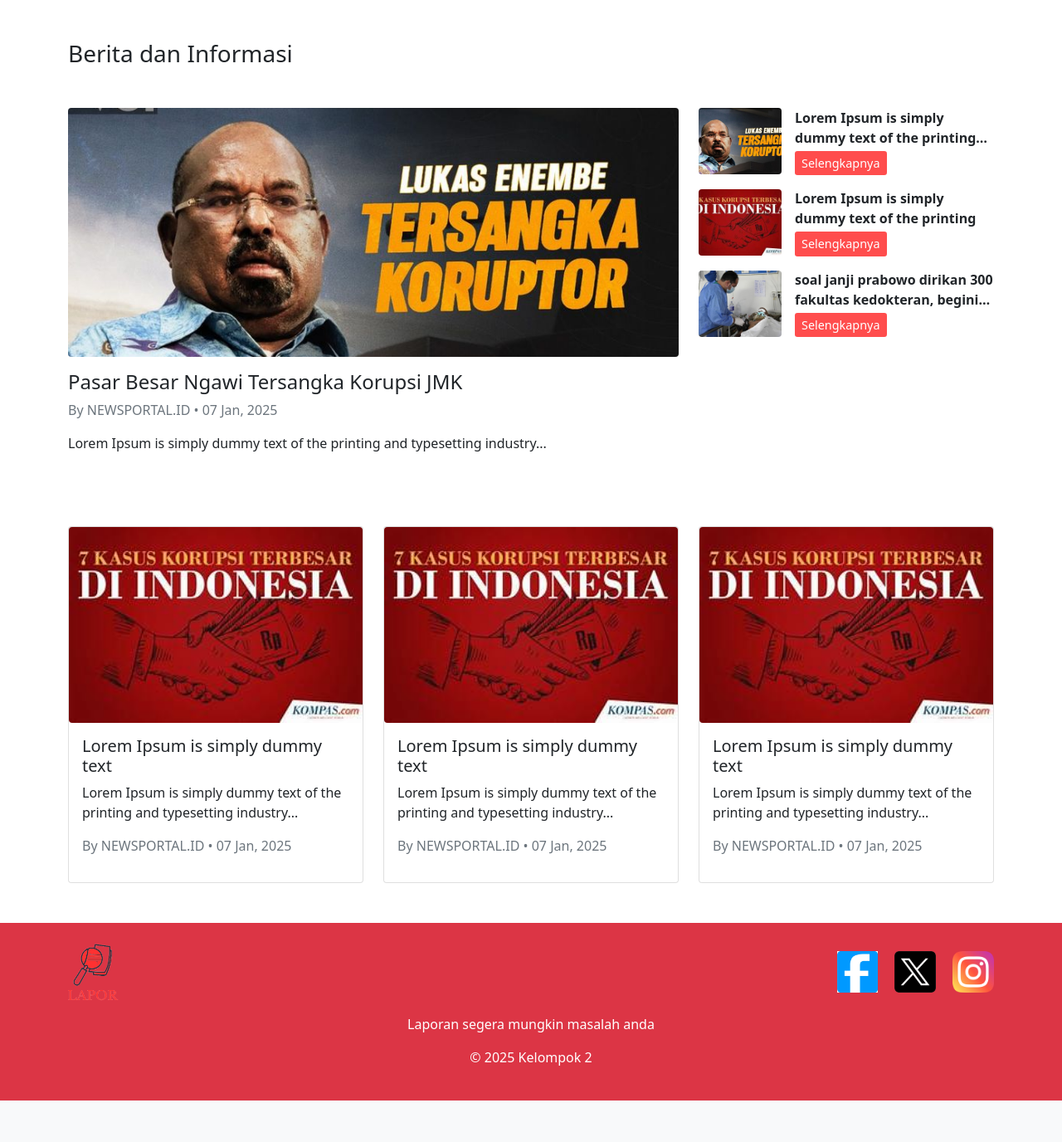
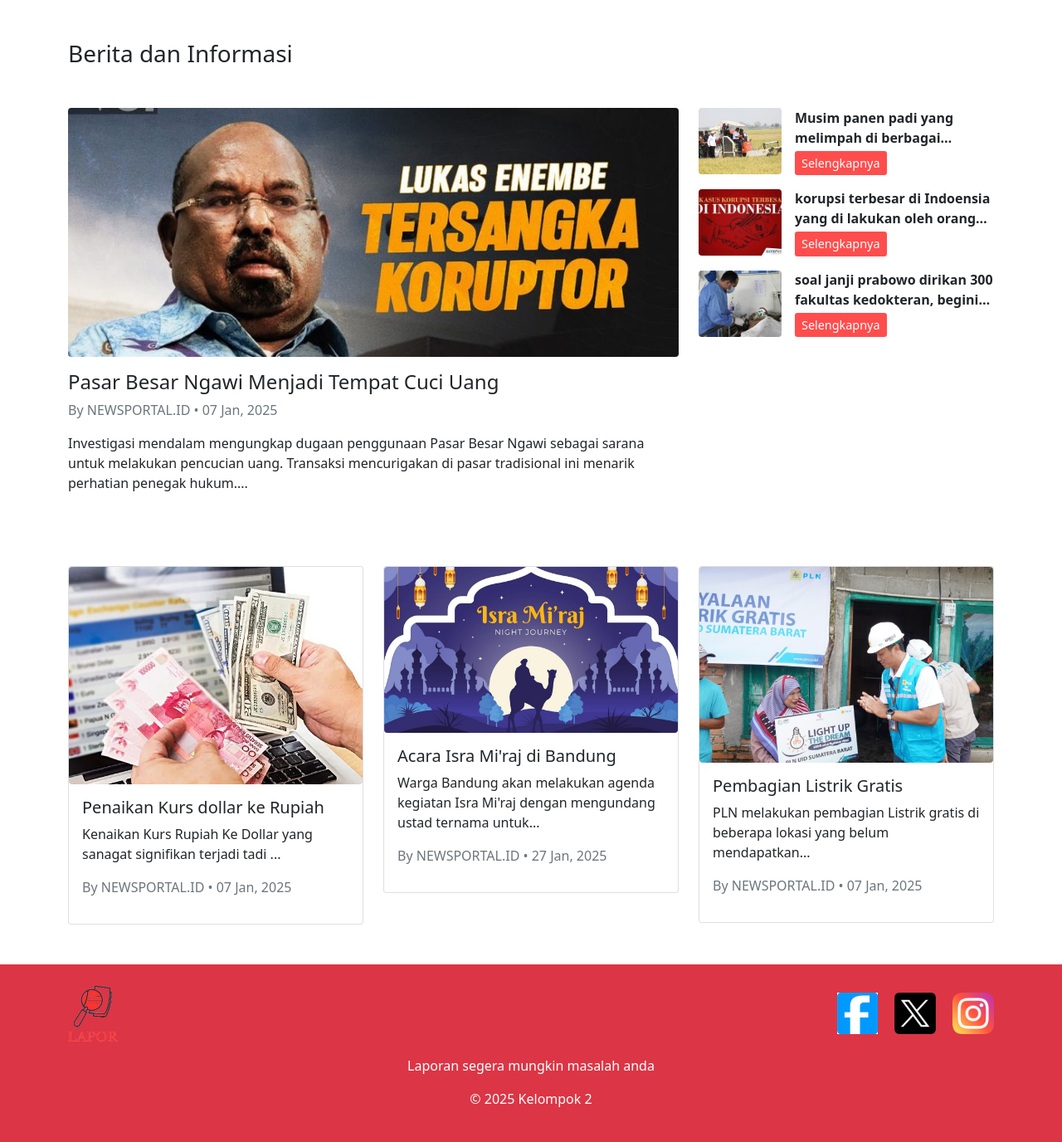
Before and after one commit to akaz-cyber/LaporWeb, a PHP site: page /LaporWeb/artikel in a window 1280 px wide. Shown: the part 66-1442 px from the top of the page at 83% size. Before the commit the page ends 1392 px from the top, so only its background shows below. Run offline with PHP 8.4, Linux system fonts and the light colour scheme.

Commit message:
alert edit profile, text , gamabar berita

```diff
--- a/page/artikel.php
+++ b/page/artikel.php
@@ -31,18 +31,18 @@ require_once('helper.php');
 			<!-- Gambar besar di kiri -->
 			<div class="col-md-8 mb-5">
 				<img src="/LaporWeb/page/img/eminem.jpg" class="img-fluid rounded img-main" alt="Main news image" />
-				<h4 class="mt-3">Pasar Besar Ngawi Tersangka Korupsi JMK</h4>
+				<h4 class="mt-3">Pasar Besar Ngawi Menjadi Tempat Cuci Uang</h4>
 				<p class="text-muted">By NEWSPORTAL.ID • 07 Jan, 2025</p>
-				<p>Lorem Ipsum is simply dummy text of the printing and typesetting industry...</p>
+				<p>Investigasi mendalam mengungkap dugaan penggunaan Pasar Besar Ngawi sebagai sarana untuk melakukan pencucian uang. Transaksi mencurigakan di pasar tradisional ini menarik perhatian penegak hukum....</p>
 			</div>
 
 			<!-- Thumbnail di kanan -->
 			<div class="col-md-4">
 				<!-- Thumbnail Card 1 -->
 				<div class="card-thumbnail d-flex align-items-center mb-3">
-					<img src="/LaporWeb/page/img/eminem.jpg" alt="Thumbnail 1" class="rounded">
+					<img src="/LaporWeb/page/img/sawah.jpg" alt="Thumbnail 1" class="rounded">
 					<div class="ms-3">
-						<p class="mb-1 fw-bold text-truncate-2">Lorem Ipsum is simply dummy text of the printing and typesetting industry... </p>
+						<p class="mb-1 fw-bold text-truncate-2">Musim panen padi yang melimpah di berbagai daerah... </p>
 						<button class="btn btn-sm btn-red"  onclick="window.location.href='/LaporWeb/detailArtikle'">Selengkapnya</button>
 					</div>
 				</div>
@@ -50,7 +50,7 @@ require_once('helper.php');
 				<div class="card-thumbnail d-flex align-items-center mb-3">
 					<img src="/LaporWeb/page/img/news2.jpeg" alt="Thumbnail 2" class="rounded">
 					<div class="ms-3">
-						<p class="mb-1 fw-bold text-truncate-2">Lorem Ipsum is simply dummy text of the printing</p>
+						<p class="mb-1 fw-bold text-truncate-2">korupsi terbesar di Indoensia yang di lakukan oleh orang orang yang...</p>
 						<button class="btn btn-sm btn-red" onclick="window.location.href='/LaporWeb/detailArtikle'">Selengkapnya</button>
 					</div>
 				</div>
@@ -69,30 +69,30 @@ require_once('helper.php');
 		<div class="row gy-4">
 			<div class="col-md-4">
 				<div class="card">
-					<img src="/LaporWeb/page/img/news2.jpeg" alt="News 1" class="img-fluid rounded">
+					<img src="/LaporWeb/page/img/uang.jpg" alt="News 1" class="img-fluid rounded">
 					<div class="card-body">
-						<h5 class="card-title">Lorem Ipsum is simply dummy text</h5>
-						<p>Lorem Ipsum is simply dummy text of the printing and typesetting industry...</p>
+						<h5 class="card-title">Penaikan Kurs dollar ke Rupiah</h5>
+						<p>Kenaikan Kurs Rupiah Ke Dollar yang sanagat signifikan terjadi tadi ...</p>
 						<p class="text-muted">By NEWSPORTAL.ID • 07 Jan, 2025</p>
 					</div>
 				</div>
 			</div>
 			<div class="col-md-4">
 				<div class="card">
-					<img src="/LaporWeb/page/img/news2.jpeg" alt="News 2" class="img-fluid rounded">
+					<img src="/LaporWeb/page/img/isra.jpeg" alt="News 2" class="img-fluid rounded">
 					<div class="card-body">
-						<h5 class="card-title">Lorem Ipsum is simply dummy text</h5>
-						<p>Lorem Ipsum is simply dummy text of the printing and typesetting industry...</p>
-						<p class="text-muted">By NEWSPORTAL.ID • 07 Jan, 2025</p>
+						<h5 class="card-title"> Acara Isra Mi'raj di Bandung </h5>
+						<p>Warga Bandung akan melakukan agenda kegiatan Isra Mi'raj dengan mengundang ustad ternama untuk...</p>
+						<p class="text-muted">By NEWSPORTAL.ID • 27 Jan, 2025</p>
 					</div>
 				</div>
 			</div>
 			<div class="col-md-4">
 				<div class="card">
-					<img src="/LaporWeb/page/img/news2.jpeg" alt="News 3" class="img-fluid rounded">
+					<img src="/LaporWeb/page/img/lampu.jpg" alt="News 3" class="img-fluid rounded">
 					<div class="card-body">
-						<h5 class="card-title">Lorem Ipsum is simply dummy text</h5>
-						<p>Lorem Ipsum is simply dummy text of the printing and typesetting industry...</p>
+						<h5 class="card-title">Pembagian Listrik Gratis</h5>
+						<p>PLN melakukan pembagian Listrik gratis di beberapa lokasi yang belum mendapatkan...</p>
 						<p class="text-muted">By NEWSPORTAL.ID • 07 Jan, 2025</p>
 					</div>
 				</div>
--- a/process/process_editprofile.php
+++ b/process/process_editprofile.php
@@ -32,7 +32,8 @@ if ($_SERVER['REQUEST_METHOD'] == 'POST') {
     if ($stmt = $conn->prepare($sql)) {
         $stmt->bind_param("sssssssssssi", $nama_lengkap, $username, $email, $no_telp, $tanggal_lahir, $pekerjaan, $alamat, $nik, $tempat_tinggal, $penyandang_disabilitas, $jenis_kelamin, $id_user);
         if ($stmt->execute()) {
-            header("Location: profile"); // Redirect ke halaman profil setelah berhasil update
+            echo "<script>alert('Berhasil Edit profile'); window.location.href='profile';</script>";
+
             exit();
         } else {
             echo "Gagal mengupdate data.";
```
Also changed, not shown: index.php (+12 -12 lines), page/img/desa.jpg (added), page/img/isra.jpeg (added), page/img/lampu.jpg (added), page/img/portal-berita.jpg (added), page/img/sawah.jpg (added), page/img/uang.jpg (added).
